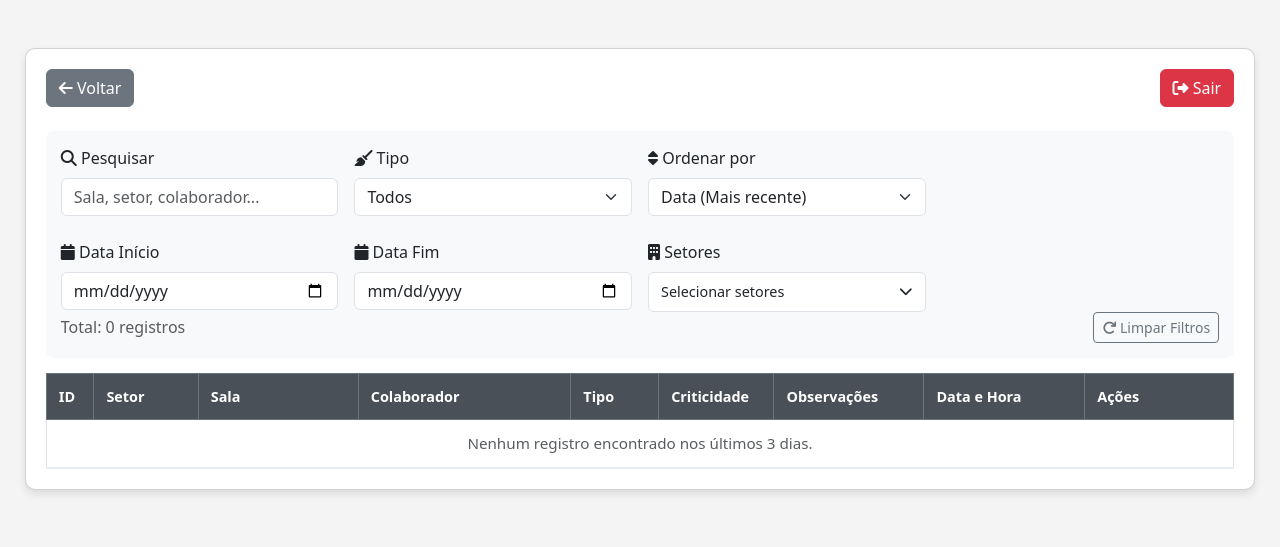
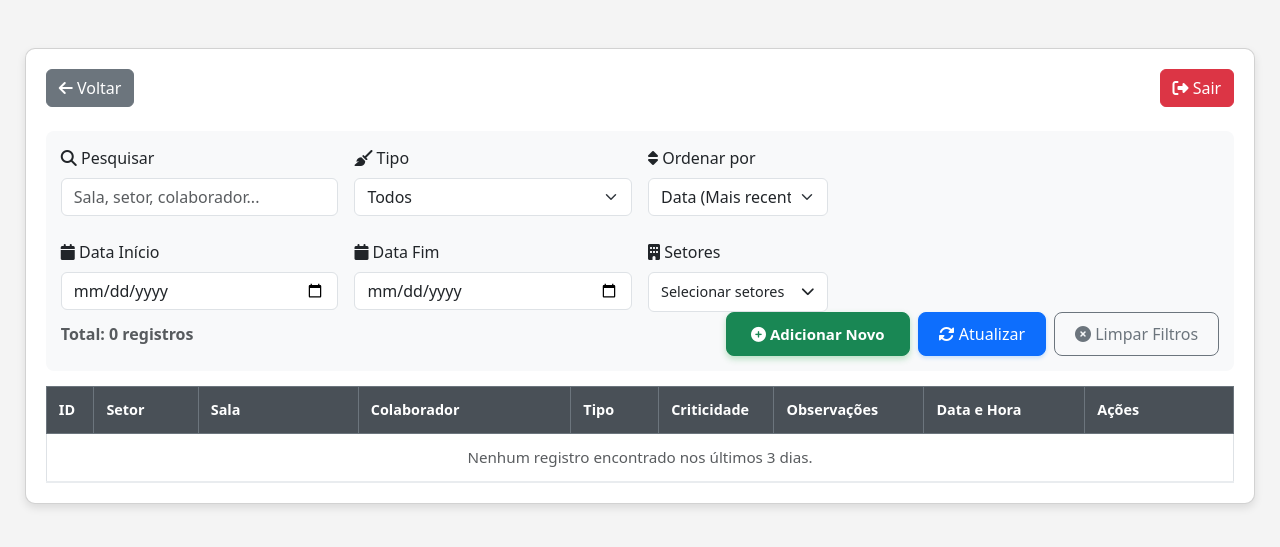
Before and after one commit to danilo-araujo0000/RLA-Registro-de-Limpeza, a Django app: template templates/relatorio.html in a window 1280 px wide. Shown: the top 547 px of the page. Run offline with Django 5.2, Linux system fonts and the light colour scheme; the template is opened without the code that fills it, so the values that code supplies are empty.

Commit message:
pequenos ajustes no relatorio.html (filtros , ordenação e botoes)

```diff
--- a/docker-compose.yml
+++ b/docker-compose.yml
@@ -8,7 +8,6 @@ services:
       - "8000:8000"
     volumes:
       - .:/app
-      - static_volume:/app/staticfiles
     environment:
       - PYTHONUNBUFFERED=1
       - SECRET_KEY=594F93760230ACA19A057FBEE71FC058
@@ -20,6 +19,3 @@ services:
       - DJANGO_SUPERUSER_EMAIL=suporteame.ti@santacasavotuporanga.com.br
       - DJANGO_SUPERUSER_PASSWORD=adminVsti2013
     restart: unless-stopped
-
-volumes:
-  static_volume:
--- a/templates/historico.html
+++ b/templates/historico.html
@@ -110,7 +110,6 @@
 {% block scripts %}
     {{ block.super }}
     <script>
-        // Pass data from Django template to JavaScript
         window.historicoData = {
             offset: {{ offset }},
             salaId: {{ sala.id_sala }}
--- a/templates/relatorio.html
+++ b/templates/relatorio.html
@@ -5,6 +5,16 @@
 
 {% block style %}
     <link rel="stylesheet" type="text/css" href="{% static 'css/relatorio.css' %}">
+    <style>
+        @keyframes spin {
+            from {
+                transform: rotate(0deg);
+            }
+            to {
+                transform: rotate(360deg);
+            }
+        }
+    </style>
 {% endblock %}
 
 {% block content %}
@@ -32,7 +42,7 @@
                     <option value="concorrente">Concorrente</option>
                 </select>
             </div>
-            <div class="col-lg-3 col-md-6">
+            <div class="col-lg-2 col-md-4">
                 <label class="form-label"><i class="fas fa-sort"></i> Ordenar por</label>
                 <select id="sortBy" class="form-select">
                     <option value="data_desc">Data (Mais recente)</option>
@@ -51,7 +61,7 @@
                 <label class="form-label"><i class="fas fa-calendar"></i> Data Fim</label>
                 <input type="date" id="dataFim" class="form-control">
             </div>
-            <div class="col-md-3">
+            <div class="col-md-2">
                 <label class="form-label d-block"><i class="fas fa-building"></i> Setores</label>
                 <div class="border rounded" style="background-color: #fff; position: relative;">
                     <button type="button" class="btn w-100 text-start d-flex justify-content-between align-items-center" id="toggleSetores" style="border: none; background: transparent; padding: 8px 12px;">
@@ -86,10 +96,18 @@
             </div>
         </div>
         <div class="d-flex justify-content-between align-items-center">
-            <span id="resultCount" class="text-muted">Total: {{ registros|length }} registros</span>
-            <button id="clearFilters" class="btn btn-sm btn-outline-secondary">
-                <i class="fas fa-redo"></i> Limpar Filtros
-            </button>
+            <span id="resultCount" class="text-muted fw-bold">Total: {{ registros|length }} registros</span>
+            <div class="d-flex gap-2">
+                <button id="addNewBtn" class="btn btn-success" style="padding: 10px 24px; border-radius: 8px; font-weight: 600; font-size: 15px; box-shadow: 0 3px 6px rgba(40,167,69,0.3); transition: all 0.3s ease;">
+                    <i class="fas fa-plus-circle"></i> Adicionar Novo
+                </button>
+                <button id="refreshBtn" class="btn btn-primary" style="padding: 8px 20px; border-radius: 8px; font-weight: 500; box-shadow: 0 2px 4px rgba(0,123,255,0.2); transition: all 0.3s ease;">
+                    <i class="fas fa-sync-alt"></i> Atualizar
+                </button>
+                <button id="clearFilters" class="btn btn-outline-secondary" style="padding: 8px 20px; border-radius: 8px; font-weight: 500; transition: all 0.3s ease;">
+                    <i class="fas fa-times-circle"></i> Limpar Filtros
+                </button>
+            </div>
         </div>
     </div>
 
@@ -110,7 +128,7 @@
             </thead>
                         <tbody id="tableBody">
                 {% for registro in registros %}
-                <tr data-setor="{{ registro.nome_setor }}" data-tipo="{{ registro.tipo_limpeza }}" data-data="{{ registro.data_limpeza|date:'Y-m-d' }}" data-sala="{{ registro.nome_sala }}" data-registro-id="{{ registro.id_registro }}">
+                <tr data-setor="{{ registro.nome_setor }}" data-tipo="{{ registro.tipo_limpeza }}" data-data="{{ registro.data_limpeza|date:'Y-m-d' }}" data-datahora="{{ registro.data_limpeza|date:'Y-m-d' }} {{ registro.hora_limpeza }}" data-sala="{{ registro.nome_sala }}" data-registro-id="{{ registro.id_registro }}">
                     <td>{{ registro.id_registro }}</td>
                     <td>
                         <span class="setor-badge {{ registro.setor_color }}" data-setor="{{ registro.nome_setor }}">
@@ -556,9 +574,9 @@
 
         allRows.sort((a, b) => {
             if (sortValue === 'data_desc') {
-                return b.dataset.data.localeCompare(a.dataset.data);
+                return b.dataset.datahora.localeCompare(a.dataset.datahora);
             } else if (sortValue === 'data_asc') {
-                return a.dataset.data.localeCompare(b.dataset.data);
+                return a.dataset.datahora.localeCompare(b.dataset.datahora);
             } else if (sortValue === 'sala_asc') {
                 return a.dataset.sala.localeCompare(b.dataset.sala);
             } else if (sortValue === 'sala_desc') {
@@ -606,6 +624,9 @@
 
     searchInput.addEventListener('input', applyFilters);
     tipoFilter.addEventListener('change', applyFilters);
+
+    sortTable();
+
     dataInicio.addEventListener('change', function() {
         const params = new URLSearchParams(window.location.search);
         if (dataInicio.value) {
@@ -634,6 +655,52 @@
 
     clearFilters.addEventListener('click', () => {
         window.location.href = window.location.pathname;
+    });
+
+    const refreshBtn = document.getElementById('refreshBtn');
+
+    refreshBtn.addEventListener('mouseenter', function() {
+        this.style.transform = 'translateY(-2px)';
+        this.style.boxShadow = '0 4px 8px rgba(0,123,255,0.3)';
+    });
+    refreshBtn.addEventListener('mouseleave', function() {
+        this.style.transform = 'translateY(0)';
+        this.style.boxShadow = '0 2px 4px rgba(0,123,255,0.2)';
+    });
+
+    clearFilters.addEventListener('mouseenter', function() {
+        this.style.transform = 'translateY(-2px)';
+        this.style.boxShadow = '0 2px 6px rgba(0,0,0,0.15)';
+    });
+    clearFilters.addEventListener('mouseleave', function() {
+        this.style.transform = 'translateY(0)';
+        this.style.boxShadow = 'none';
+    });
+
+    refreshBtn.addEventListener('click', () => {
+        const icon = refreshBtn.querySelector('i');
+        icon.style.animation = 'spin 0.6s linear';
+        setTimeout(() => {
+            icon.style.animation = '';
+        }, 600);
+        setTimeout(() => {
+            location.reload();
+        }, 300);
+    });
+
+    const addNewBtn = document.getElementById('addNewBtn');
+
+    addNewBtn.addEventListener('mouseenter', function() {
+        this.style.transform = 'translateY(-2px)';
+        this.style.boxShadow = '0 5px 12px rgba(40,167,69,0.4)';
+    });
+    addNewBtn.addEventListener('mouseleave', function() {
+        this.style.transform = 'translateY(0)';
+        this.style.boxShadow = '0 3px 6px rgba(40,167,69,0.3)';
+    });
+
+    addNewBtn.addEventListener('click', () => {
+        window.location.href = '{% url "salas_view" %}';
     });
 
     const editModal = new bootstrap.Modal(document.getElementById('editModal'));
```
Also changed, not shown: 4 other files.
